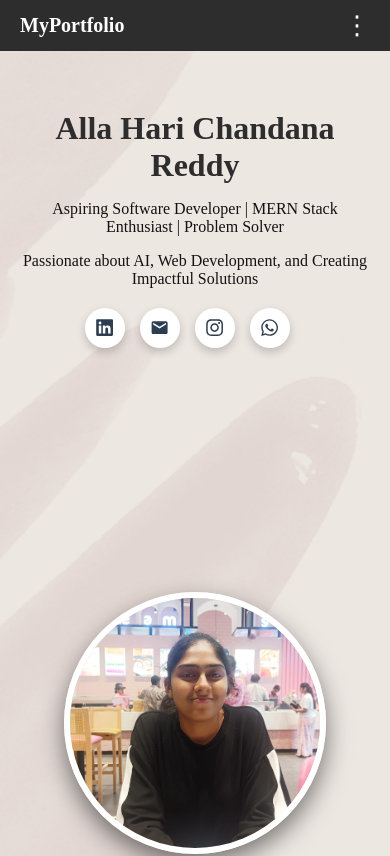
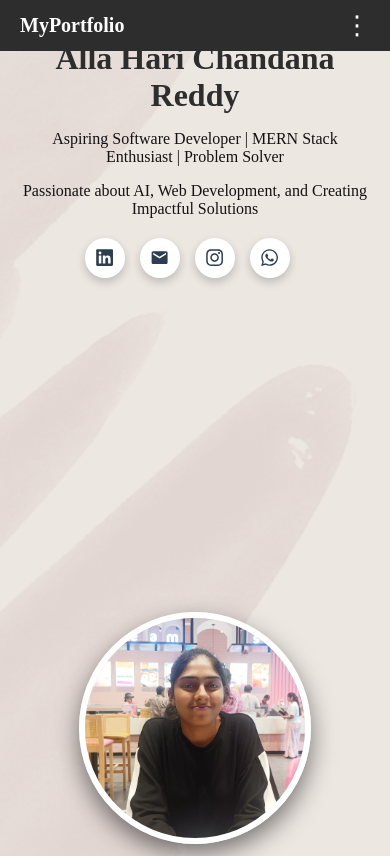
Before and after one commit to Hari-2205/my_portfolio, a React (Create React App) app: page / in a window 390 px wide. Shown: the top 856 px of the page. Built offline with nearby package versions, Linux system fonts and the light colour scheme; a web font is replaced by a local one.

Commit message:
updated3

```diff
--- a/src/App.css
+++ b/src/App.css
@@ -901,16 +901,26 @@ footer {
 
 /* Move profile pic up for mobile */
 @media (max-width: 900px) {
+  .hero {
+    flex-direction: column;
+    text-align: center;
+    padding: 40px 20px 20px; /* reduce top padding */
+  }
+
+  .hero-content {
+    margin-top: 0; /* remove extra margin pushing down */
+  }
+
   .hero-image {
-    position: relative;      /* enable moving with top */
-    top: -60px;              /* move the whole image container up, adjust as needed */
+    position: relative;
+    top: -40px; /* move image up */
     display: flex;
-    justify-content: center;  /* keep it centered horizontally */
+    justify-content: center;
     align-items: center;
   }
 
   .profile-pic-large {
-    width: 250px;
-    height: 250px;
+    width: 220px;
+    height: 220px;
   }
 }
```
